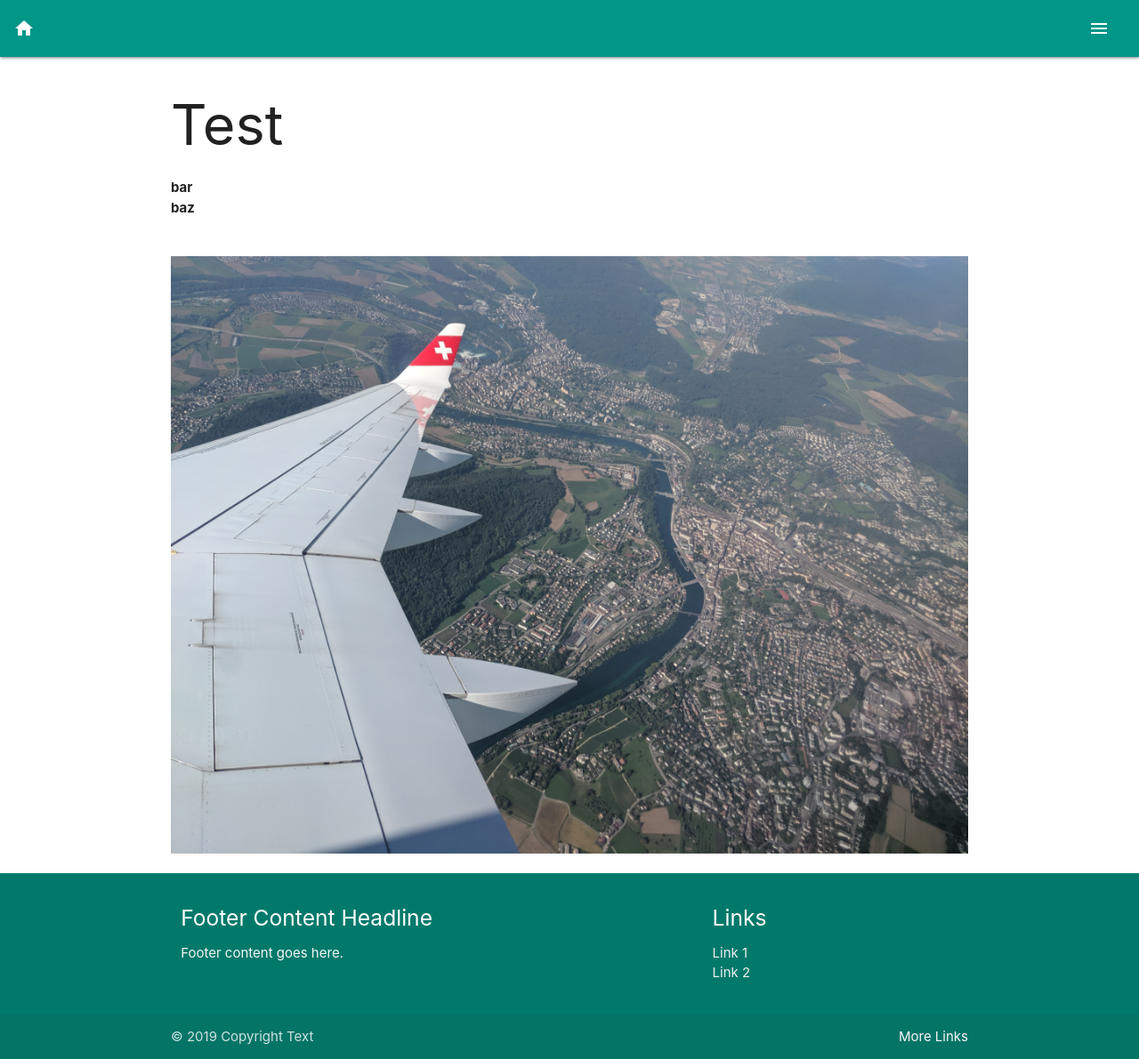
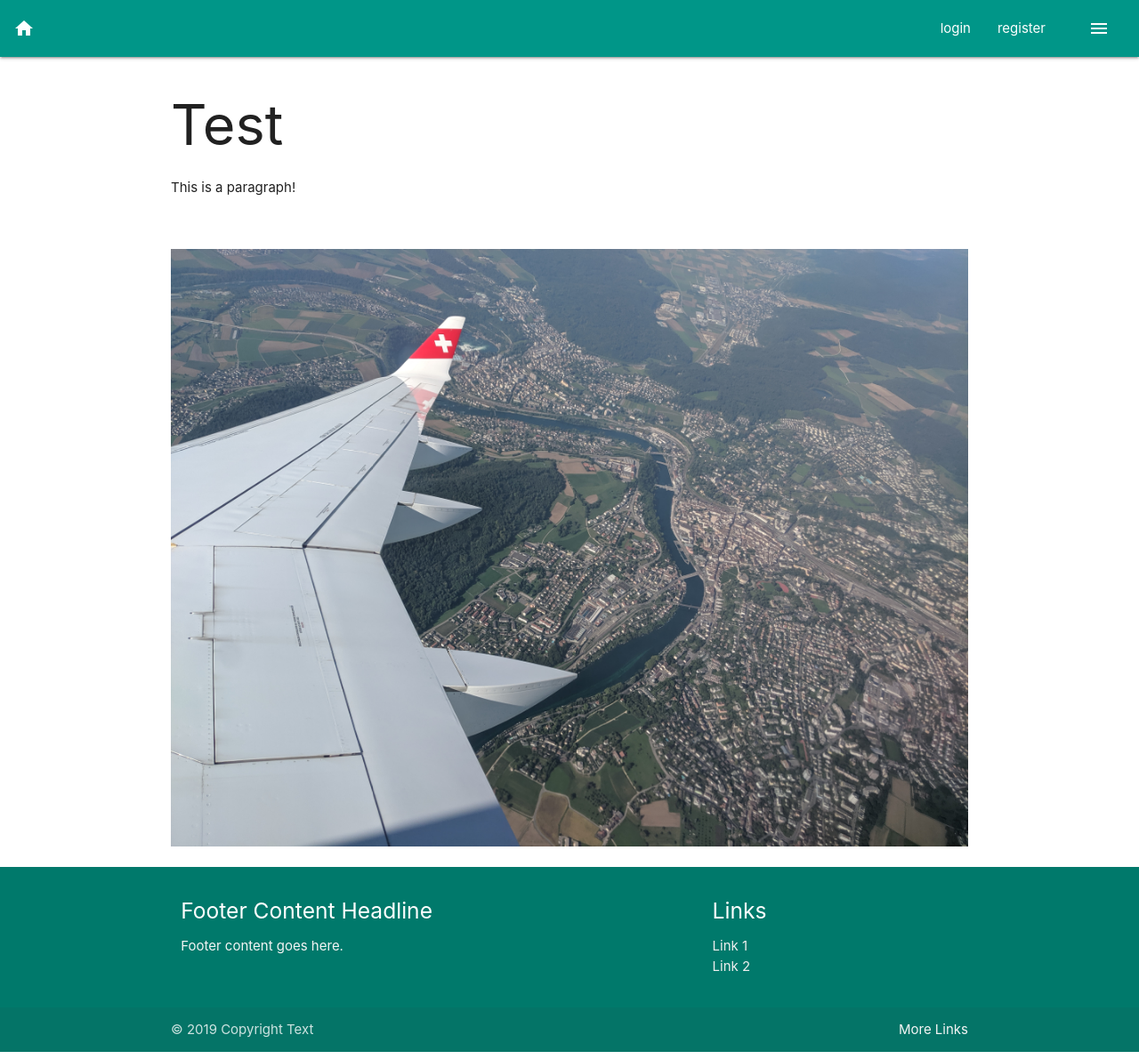
Before and after one commit to WiSchLabs/Locality-finder, a Django app: page / in a window 1280 px wide. Shown: the whole page at 89% size. Run offline with Django 3.2, Linux system fonts and the light colour scheme.

Commit message:
User handling functions and views
Toasts are not yet shown due to improper loading...

```diff
--- a/main/templates/main/base.html
+++ b/main/templates/main/base.html
@@ -7,7 +7,7 @@
 
     <link rel="stylesheet" href="{% static 'main/css/main.css' %}">
 
-    <link rel="shortcut icon" href="/{% static 'main/img/locality-finder-pin.png' %}" type="image/png" />
+    <link rel="shortcut icon" href="{% static 'main/img/locality-finder-pin.png' %}" type="image/png" />
 
     <!--Let browser know website is optimized for mobile-->
     <meta name="viewport" content="width=device-width, initial-scale=1.0"/>
@@ -18,7 +18,7 @@
         <div class="nav-wrapper teal">
             <a href="#" class="brand-logo"><i class="material-icons" style="margin-left:15px">home</i></a>
             <ul id="nav-mobile" class="right hide-on-med-and-down">
-                <li><a href="#" data-target="slide-out" class="sidenav-trigger show-on-large"><i class="material-icons">menu</i></a></li>
+                {% include 'main/includes/navbaritems.html' %}
             </ul>
         </div>
     </nav>
@@ -31,6 +31,8 @@
         <li><a class="waves-effect" href="#!">Third Link</a></li>
     </ul>
 
+    {% include 'main/includes/messages.html' %}
+
     <div class="container">
         {% block content %}
         {% endblock %}
@@ -39,26 +41,4 @@
     <script type="text/javascript" src="{% static 'main/js/materialize.js' %}"></script>
     <script type="text/javascript" src="{% static 'main/js/main.js' %}"></script>
 </body>
-<footer class="page-footer teal darken-2">
-    <div class="container">
-        <div class="row">
-            <div class="col l6 s12">
-                <h5 class="white-text">Footer Content Headline</h5>
-                <p class="grey-text text-lighten-4">Footer content goes here.</p>
-            </div>
-            <div class="col l4 offset-l2 s12">
-                <h5 class="white-text">Links</h5>
-                <ul>
-                    <li><a class="grey-text text-lighten-3" href="#!">Link 1</a></li>
-                    <li><a class="grey-text text-lighten-3" href="#!">Link 2</a></li>
-                </ul>
-            </div>
-        </div>
-    </div>
-    <div class="footer-copyright">
-        <div class="container">
-            © 2019 Copyright Text
-            <a class="grey-text text-lighten-4 right" href="#!">More Links</a>
-        </div>
-    </div>
-</footer>
+{% include 'main/includes/footer.html' %}
--- /dev/null
+++ b/main/templates/main/includes/footer.html
@@ -0,0 +1,23 @@
+<footer class="page-footer teal darken-2">
+    <div class="container">
+        <div class="row">
+            <div class="col l6 s12">
+                <h5 class="white-text">Footer Content Headline</h5>
+                <p class="grey-text text-lighten-4">Footer content goes here.</p>
+            </div>
+            <div class="col l4 offset-l2 s12">
+                <h5 class="white-text">Links</h5>
+                <ul>
+                    <li><a class="grey-text text-lighten-3" href="#!">Link 1</a></li>
+                    <li><a class="grey-text text-lighten-3" href="#!">Link 2</a></li>
+                </ul>
+            </div>
+        </div>
+    </div>
+    <div class="footer-copyright">
+        <div class="container">
+            © 2019 Copyright Text
+            <a class="grey-text text-lighten-4 right" href="#!">More Links</a>
+        </div>
+    </div>
+</footer>
--- /dev/null
+++ b/main/templates/main/includes/messages.html
@@ -0,0 +1,13 @@
+{% if messages %}
+    {% for message in messages %}
+        {% if message.tags == 'success'%}
+            <script>M.toast({html: "{{message}}", classes: 'green rounded', displayLength:2000});</script>
+        {% elif message.tags == 'info'%}
+            <script>M.toast({html: "{{message}}", classes: 'blue rounded', displayLength:2000});</script>
+        {% elif message.tags == 'warning'%}
+            <script>M.toast({html: "{{message}}", classes: 'orange rounded', displayLength:10000});</script>
+        {% elif message.tags == 'error'%}
+            <script>M.toast({html: "{{message}}", classes: 'red rounded', displayLength:10000});</script>
+        {% endif %}
+    {% endfor %}
+{% endif %}
--- /dev/null
+++ b/main/templates/main/includes/navbaritems.html
@@ -0,0 +1,8 @@
+{% if user.is_authenticated %}
+    <li><a href="profile/" >{{user.username|title}}</a></li>
+    <li><a href="logout/" >logout</a></li>
+{% else %}
+    <li><a href="login/" >login</a></li>
+    <li><a href="register/" >register</a></li>
+{% endif %}
+    <li><a href="#" data-target="slide-out" class="sidenav-trigger show-on-large"><i class="material-icons">menu</i></a></li>
--- a/main/templates/main/index.html
+++ b/main/templates/main/index.html
@@ -6,10 +6,7 @@
     <h1>Test</h1>
 
     <div class="row">
-        {% for f in foo %}
-            <b>{{f}}</b>
-            <br>
-        {% endfor %}
+        <p>This is a paragraph!</p>
     </div>
     <br>
     <img class="materialboxed" width="100%" src="{% static 'main/img/flight.jpg' %}">
--- a/main/urls.py
+++ b/main/urls.py
@@ -2,6 +2,12 @@ from django.urls import path
 
 from . import views
 
+app_name = "main"
+
 urlpatterns = [
     path('', views.index, name='index'),
+    path('register/', views.register, name='register'),
+    path('login/', views.login_request, name='login'),
+    path('logout/', views.logout_request, name='logout'),
+    path('profile/', views.profile, name='profile'),
 ]
--- a/main/views.py
+++ b/main/views.py
@@ -1,5 +1,69 @@
-from django.shortcuts import render
+from django.contrib import messages
+from django.contrib.auth import login, logout, authenticate
+from django.contrib.auth.forms import UserCreationForm, AuthenticationForm
+from django.shortcuts import render, redirect
 
 
 def index(request):
-    return render(request=request, template_name='main/index.html', context={'foo': ['bar', 'baz']})
+    return render(request=request, template_name='main/index.html')
+
+
+def register(request):
+    if request.method == "POST":
+        form = UserCreationForm(request.POST)
+        if form.is_valid():
+            user = form.save()
+            username = form.cleaned_data.get('username')
+            if user is not None:
+                messages.success(request, f"New Account created: {username}")
+                login(request, user)
+            else:
+                return redirect("main:login")
+            return redirect("main:index")
+        else:
+            for msg in form.error_messages:
+                messages.error(request, f"{msg}: {form.error_messages[msg]}")
+
+            return render(request=request,
+                          template_name="main/register.html",
+                          context={"form": form})
+
+    form = UserCreationForm()
+    return render(request=request,
+                  template_name='main/register.html',
+                  context={'form': form}
+                  )
+
+
+def login_request(request):
+    if request.method == "POST":
+        form = AuthenticationForm(request.POST)
+        username = request.POST['username']
+        password = request.POST['password']
+        user = authenticate(request, username=username, password=password)
+        if user is not None:
+            login(request, user)
+            return redirect("main:index")
+        else:
+            for msg in form.error_messages:
+                messages.error(request, f"{msg}: {form.error_messages[msg]}")
+
+            return render(request=request,
+                          template_name="main/login.html",
+                          context={"form": form})
+    else:
+        form = AuthenticationForm()
+        return render(request=request,
+                      template_name='main/login.html',
+                      context={'form': form}
+                      )
+
+
+def logout_request(request):
+    logout(request)
+    messages.info(request, "Logged out successfully!")
+    return redirect("main:index")
+
+
+def profile(request):
+    return render(request=request, template_name='main/index.html')
```
Also changed, not shown: main/templates/main/login.html (added, +19 -0 lines), main/templates/main/register.html (added, +19 -0 lines).
